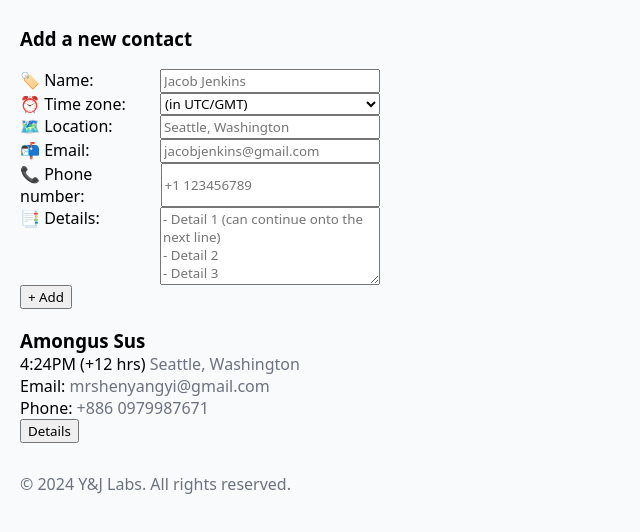
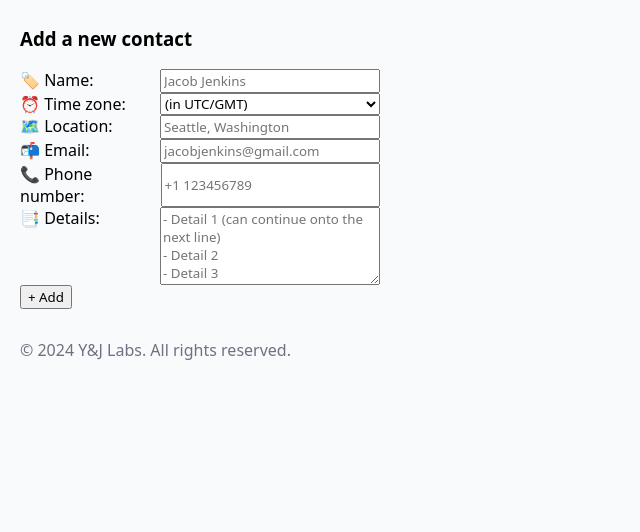
Before and after one commit to yandjlabs/contacts-ptz, a website built with Vite: page src/renderer/index.html in a window 1280 px wide. Shown: the part 78-610 px from the top of the page, without its empty margins (0-640 px from the left). Built offline with nearby package versions, Linux system fonts and the light colour scheme.

Commit message:
feat: remove placeholder contact in html

```diff
--- a/src/renderer/index.html
+++ b/src/renderer/index.html
@@ -71,17 +71,7 @@
 			</div>
 			<button type="submit">+ Add</button>
 		</form>
-		<div class="contacts">
-			<div class="contact">
-				<h3 class="contact-name">Amongus Sus</h3>
-				<span class="contact-timezone">4:24PM (+12 hrs)</span>
-				<span class="contact-location text-secondary">Seattle, Washington</span>
-				<p class="contact-email">Email: <span class="text-secondary">mrshenyangyi@gmail.com</span></p>
-				<p class="contact-phone">Phone: <span class="text-secondary">+886 0979987671</span></p>
-				<button class="contact-details-btn">Details</button>
-				<div class="contact-details-expand"></div>
-			</div>
-		</div>
+		<div class="contacts"></div>
 	</main>
 
 	<img src="./assets/loading.gif" class="hidden loading-icon" height="25" width="25">
```
